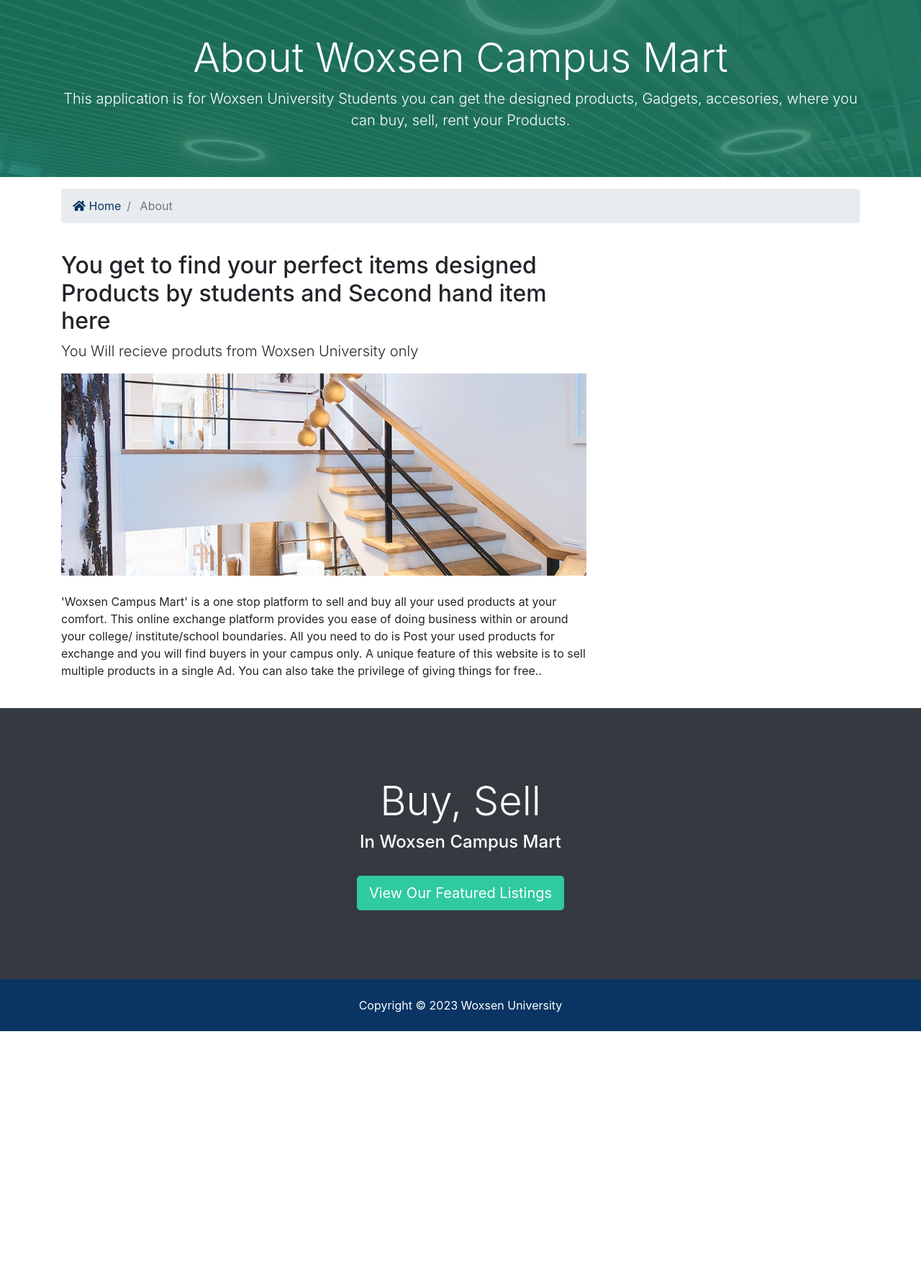
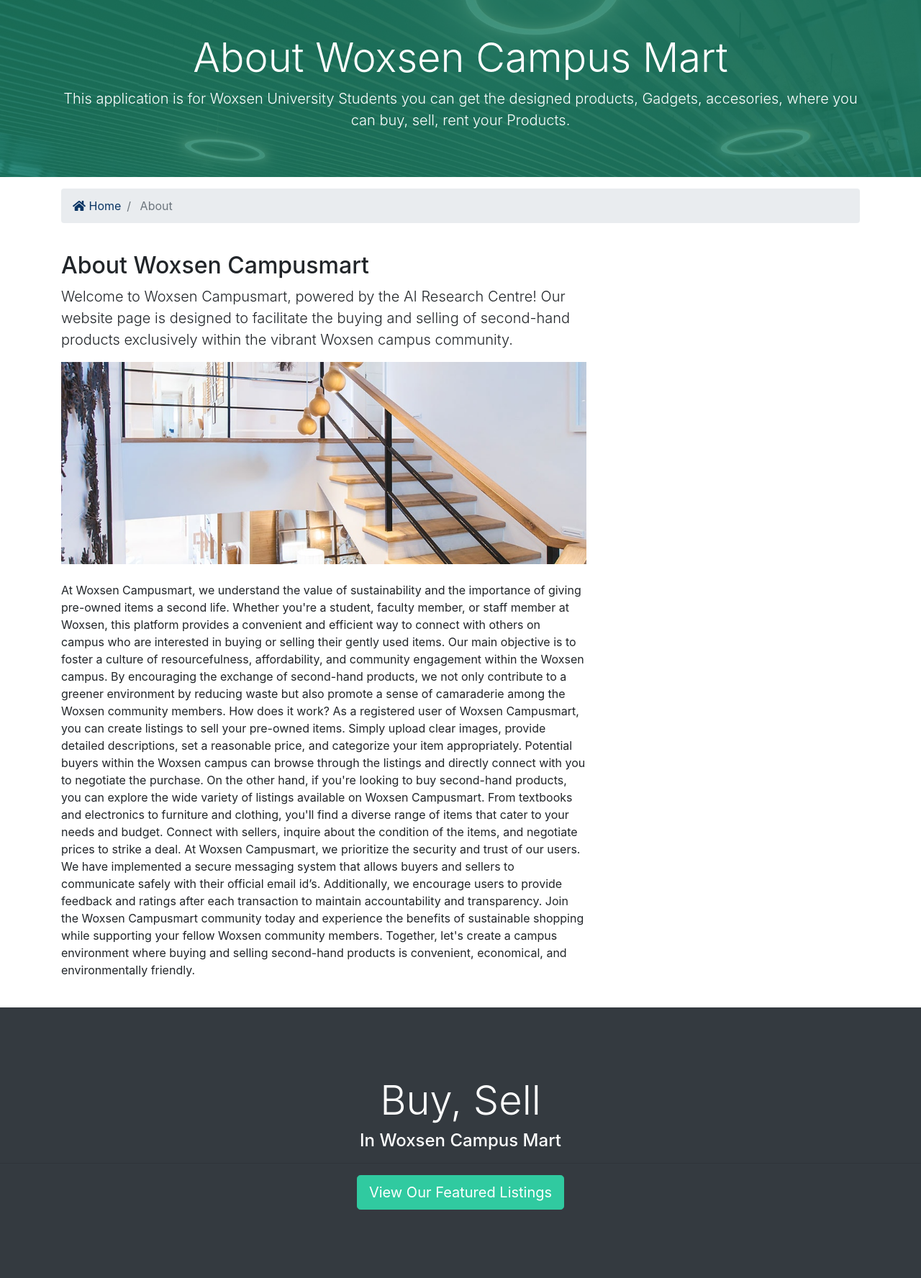
Before and after one commit to VineethReeddyBAAIML/Woxsen-Campus-Mart, a Django app: page /about/ in a window 1280 px wide. Shown: the part 107-1883 px from the top of the page at 72% size. Before the commit the page ends 1540 px from the top, so only its background shows below. Run offline with Django 3.2, Linux system fonts and the light colour scheme; some libraries are stand-ins or nearby versions.

Commit message:
Update about.html

```diff
--- a/templates/pages/about.html
+++ b/templates/pages/about.html
@@ -32,10 +32,22 @@
     <div class="container">
       <div class="row">
         <div class="col-md-8">
-          <h2>You get to find your perfect items designed Products by students and Second hand item here </h2>
-          <p class="lead">You Will recieve produts from Woxsen University only</p>
+          <h2>About Woxsen Campusmart </h2>
+          <p class="lead">Welcome to Woxsen Campusmart, powered by the AI Research Centre! Our website page is designed to facilitate the buying and selling of second-hand products exclusively within the vibrant Woxsen campus community.</p>
           <img src="assets/img/about.jpg" alt="">
-          <p class="mt-4">'Woxsen Campus Mart' is a one stop platform to sell and buy all your used products at your comfort. This online exchange platform provides you ease of doing business within or around your college/ institute/school boundaries. All you need to do is Post your used products for exchange and you will find buyers in your campus only. A unique feature of this website is to sell multiple products in a single Ad. You can also take the privilege of giving things for free..</p>
+          <p class="mt-4">
+
+At Woxsen Campusmart, we understand the value of sustainability and the importance of giving pre-owned items a second life. Whether you're a student, faculty member, or staff member at Woxsen, this platform provides a convenient and efficient way to connect with others on campus who are interested in buying or selling their gently used items.
+
+Our main objective is to foster a culture of resourcefulness, affordability, and community engagement within the Woxsen campus. By encouraging the exchange of second-hand products, we not only contribute to a greener environment by reducing waste but also promote a sense of camaraderie among the Woxsen community members.
+
+How does it work? As a registered user of Woxsen Campusmart, you can create listings to sell your pre-owned items. Simply upload clear images, provide detailed descriptions, set a reasonable price, and categorize your item appropriately. Potential buyers within the Woxsen campus can browse through the listings and directly connect with you to negotiate the purchase.
+
+On the other hand, if you're looking to buy second-hand products, you can explore the wide variety of listings available on Woxsen Campusmart. From textbooks and electronics to furniture and clothing, you'll find a diverse range of items that cater to your needs and budget. Connect with sellers, inquire about the condition of the items, and negotiate prices to strike a deal.
+
+At Woxsen Campusmart, we prioritize the security and trust of our users. We have implemented a secure messaging system that allows buyers and sellers to communicate safely with their official email id’s. Additionally, we encourage users to provide feedback and ratings after each transaction to maintain accountability and transparency.
+
+Join the Woxsen Campusmart community today and experience the benefits of sustainable shopping while supporting your fellow Woxsen community members. Together, let's create a campus environment where buying and selling second-hand products is convenient, economical, and environmentally friendly.</p>
         </div>
           </div>
         </div>
```
